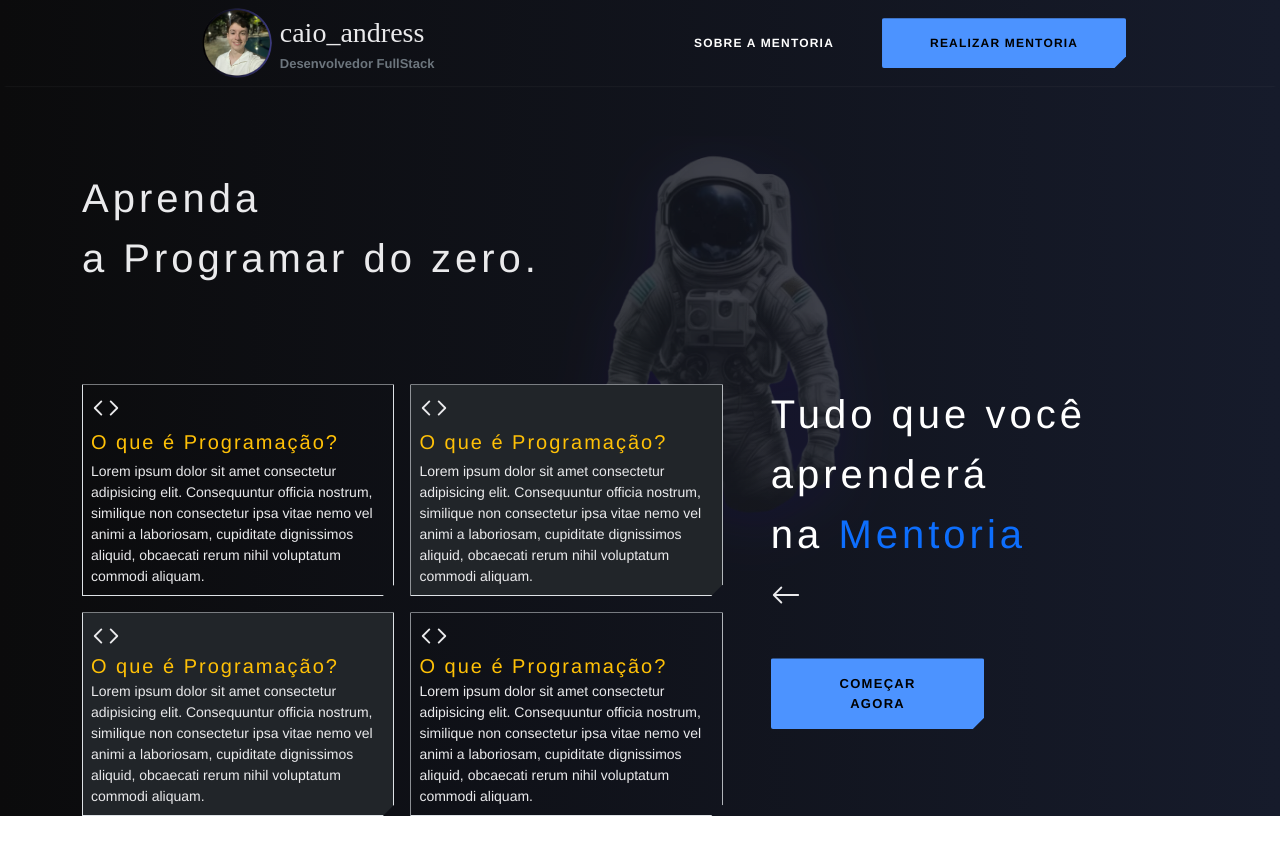
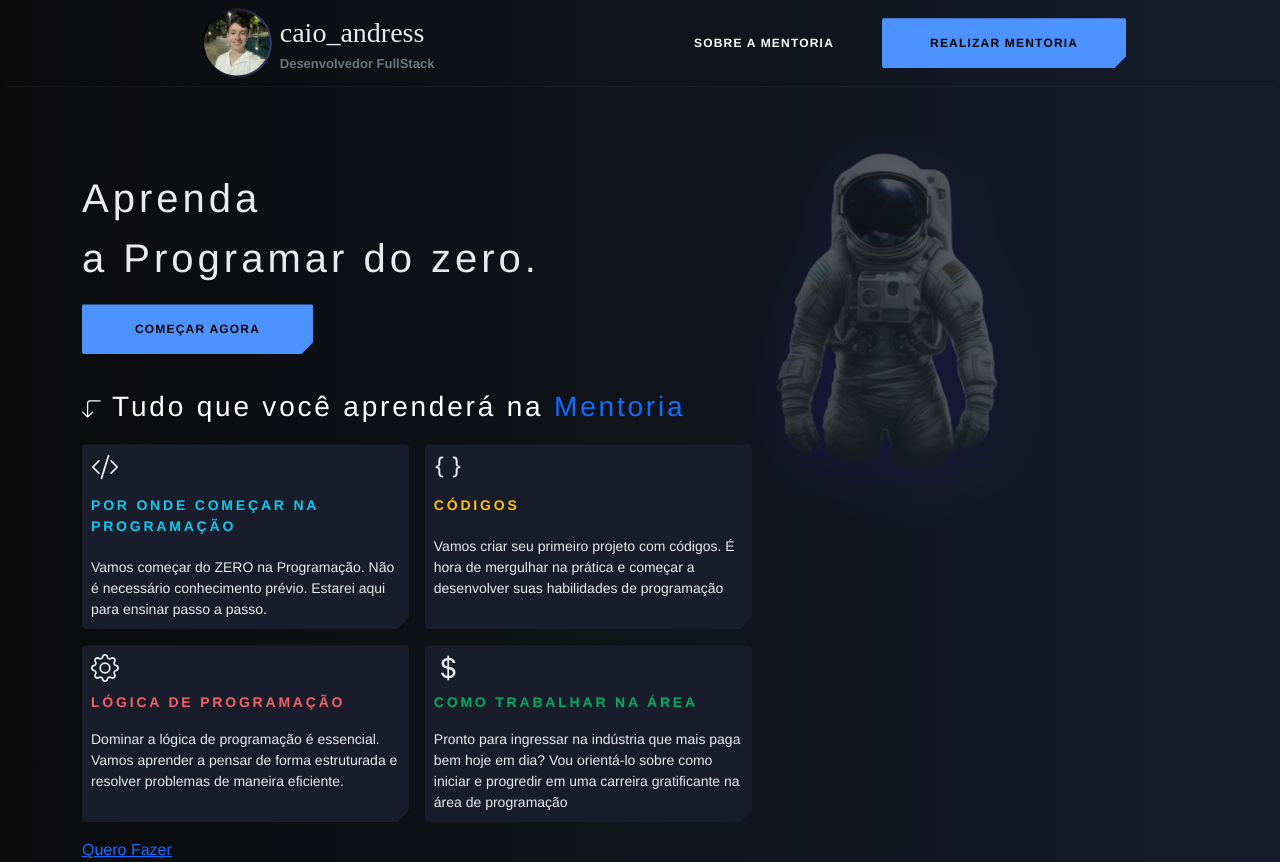
Before and after one commit to caio-andres/mentoring-landing-page, a React (Create React App) app: page / in a window 1280 px wide. Before the commit the page ends 816 px from the top, so only its background shows below. Built offline with nearby package versions, Linux system fonts and the light colour scheme; a web font is replaced by a local one.

Commit message:
feat(main): First topic created, layout changed.

```diff
--- a/src/index.css
+++ b/src/index.css
@@ -8,7 +8,7 @@ main {
   position: relative;
   width: 100%;
   height: 100%;
-  perspective: 1000px; /* Adjust the perspective value as needed */
+  perspective: 1000px;
   overflow: hidden;
 }
 
@@ -16,18 +16,18 @@ main::before {
   content: "";
   position: absolute;
   z-index: -1;
-  opacity: 0.2;
+  opacity: 0.3;
   background-repeat: no-repeat;
   filter: drop-shadow(0px 13px 25px rgba(10, 10, 195, 0.6));
   /* Animation */
   transition: transform 0s;
   transform: rotateY(0deg) rotateX(0deg) scale(0.88);
   transform-style: preserve-3d;
-  left: 0;
+  left: 400px;
   right: 0;
   bottom: 0;
   top: -50px;
-  background-size: 35%;
+  background-size: 45%;
   background-position: 60% 0%;
   animation: moveAround 60s infinite linear, shadowColor 60s infinite linear;
   background-image: url(../public/media/img/background/guy.webp);
@@ -90,7 +90,15 @@ main::before {
     calc(100% - 12px) 100%,
     0 100%
   );
+  background-color: #191d2b;
+  border: solid 1px #191d2b;
+  transition: 0.2s;
 }
+
+.box-format:hover {
+  border: solid 1px #61667c;
+}
+
 
 .link-close-btn:hover {
   background-color: #707070;
@@ -125,6 +133,10 @@ main::before {
   letter-spacing: 0.1em;
 }
 
+.letter-spacing-plus {
+  letter-spacing: 0.2em;
+}
+
 /* TYPE WRITER */
 
 .typewriter {
--- a/src/pages/Mentoring/index.jsx
+++ b/src/pages/Mentoring/index.jsx
@@ -12,130 +12,164 @@ function Mentoria() {
                 a <span className="typewriter">Programar do zero.</span>
               </span>
             </div>
+            <a
+              className="link-btn p-4 px-5 py-3 text-center fw-bold letter-spacing w-50"
+              href=""
+              style={{ fontSize: "12px" }}
+            >
+              COMEÇAR AGORA
+            </a>
           </div>
         </div>
 
         <div className="container gap-5">
           <div
-            className="d-flex flex-column gap-3"
-            style={{ width: "60%", zIndex: 1 }}
+            className="d-flex flex-column"
+            style={{ width: "60%", zIndex: 1, borderRadius: "2px" }}
           >
-            <div className="d-flex gap-3">
-              <div className="box-format d-flex flex-column p-2 border gap-1">
+            <p className="letter-spacing fs-3" style={{ color: "#FFF" }}>
               <svg
                 xmlns="http://www.w3.org/2000/svg"
-                  width="30"
-                  height="30"
+                width="20"
+                height="20"
                 fill="currentColor"
-                  class="bi bi-code"
+                class="bi bi-arrow-90deg-down"
                 viewBox="0 0 16 16"
               >
-                  <path d="M5.854 4.854a.5.5 0 1 0-.708-.708l-3.5 3.5a.5.5 0 0 0 0 .708l3.5 3.5a.5.5 0 0 0 .708-.708L2.707 8zm4.292 0a.5.5 0 0 1 .708-.708l3.5 3.5a.5.5 0 0 1 0 .708l-3.5 3.5a.5.5 0 0 1-.708-.708L13.293 8z" />
+                <path
+                  fill-rule="evenodd"
+                  d="M4.854 14.854a.5.5 0 0 1-.708 0l-4-4a.5.5 0 0 1 .708-.708L4 13.293V3.5A2.5 2.5 0 0 1 6.5 1h8a.5.5 0 0 1 0 1h-8A1.5 1.5 0 0 0 5 3.5v9.793l3.146-3.147a.5.5 0 0 1 .708.708z"
+                />
+              </svg>{" "}
+              Tudo que você aprenderá na
+              <span className="text-primary"> Mentoria</span>
+            </p>
+            <div className="d-flex gap-3 flex-column">
+              <div className="d-flex gap-3">
+                <div
+                  className=" box-format d-flex flex-column p-2 gap-1 w-50"
+                  style={{ borderRadius: "4px" }}
+                >
+                  <svg
+                    xmlns="http://www.w3.org/2000/svg"
+                    width="28"
+                    height="28"
+                    fill="currentColor"
+                    class="bi bi-code-slash"
+                    viewBox="0 0 16 16"
+                  >
+                    <path d="M10.478 1.647a.5.5 0 1 0-.956-.294l-4 13a.5.5 0 0 0 .956.294zM4.854 4.146a.5.5 0 0 1 0 .708L1.707 8l3.147 3.146a.5.5 0 0 1-.708.708l-3.5-3.5a.5.5 0 0 1 0-.708l3.5-3.5a.5.5 0 0 1 .708 0m6.292 0a.5.5 0 0 0 0 .708L14.293 8l-3.147 3.146a.5.5 0 0 0 .708.708l3.5-3.5a.5.5 0 0 0 0-.708l-3.5-3.5a.5.5 0 0 0-.708 0" />
                   </svg>
-                <span className="fs-5 text-warning letter-spacing">
-                  O que é Programação?
-                </span>
+                  <p
+                    className="letter-spacing-plus fw-bold text-uppercase text-info"
+                    style={{ fontSize: "14px", marginTop: "10px" }}
+                  >
+                    Por onde começar na Programação
+                  </p>
                   <span style={{ fontSize: "14px" }}>
-                  Lorem ipsum dolor sit amet consectetur adipisicing elit.
-                  Consequuntur officia nostrum, similique non consectetur ipsa
-                  vitae nemo vel animi a laboriosam, cupiditate dignissimos
-                  aliquid, obcaecati rerum nihil voluptatum commodi aliquam.
+                    Vamos começar do ZERO na Programação. Não é necessário
+                    conhecimento prévio. Estarei aqui para ensinar passo a
+                    passo.
                   </span>
                 </div>
-              <div className="box-format d-flex flex-column p-2 bg-dark border gap-1">
+                <div
+                  className=" box-format d-flex flex-column p-2 gap-1 w-50"
+                  style={{
+                    borderRadius: "4px",
+                  }}
+                >
                   <svg
                     xmlns="http://www.w3.org/2000/svg"
-                  width="30"
-                  height="30"
+                    width="28"
+                    height="28"
                     fill="currentColor"
-                  class="bi bi-code"
+                    class="bi bi-braces"
                     viewBox="0 0 16 16"
                   >
-                  <path d="M5.854 4.854a.5.5 0 1 0-.708-.708l-3.5 3.5a.5.5 0 0 0 0 .708l3.5 3.5a.5.5 0 0 0 .708-.708L2.707 8zm4.292 0a.5.5 0 0 1 .708-.708l3.5 3.5a.5.5 0 0 1 0 .708l-3.5 3.5a.5.5 0 0 1-.708-.708L13.293 8z" />
+                    <path d="M2.114 8.063V7.9c1.005-.102 1.497-.615 1.497-1.6V4.503c0-1.094.39-1.538 1.354-1.538h.273V2h-.376C3.25 2 2.49 2.759 2.49 4.352v1.524c0 1.094-.376 1.456-1.49 1.456v1.299c1.114 0 1.49.362 1.49 1.456v1.524c0 1.593.759 2.352 2.372 2.352h.376v-.964h-.273c-.964 0-1.354-.444-1.354-1.538V9.663c0-.984-.492-1.497-1.497-1.6M13.886 7.9v.163c-1.005.103-1.497.616-1.497 1.6v1.798c0 1.094-.39 1.538-1.354 1.538h-.273v.964h.376c1.613 0 2.372-.759 2.372-2.352v-1.524c0-1.094.376-1.456 1.49-1.456V7.332c-1.114 0-1.49-.362-1.49-1.456V4.352C13.51 2.759 12.75 2 11.138 2h-.376v.964h.273c.964 0 1.354.444 1.354 1.538V6.3c0 .984.492 1.497 1.497 1.6" />
                   </svg>
-                <span className="fs-5 text-warning letter-spacing">
-                  O que é Programação?
-                </span>
+                  <p
+                    className="letter-spacing-plus fw-bold text-uppercase text-warning"
+                    style={{ fontSize: "14px", marginTop: "10px" }}
+                  >
+                    Códigos
+                  </p>
                   <span style={{ fontSize: "14px" }}>
-                  Lorem ipsum dolor sit amet consectetur adipisicing elit.
-                  Consequuntur officia nostrum, similique non consectetur ipsa
-                  vitae nemo vel animi a laboriosam, cupiditate dignissimos
-                  aliquid, obcaecati rerum nihil voluptatum commodi aliquam.
+                    Vamos criar seu primeiro projeto com códigos. É hora de
+                    mergulhar na prática e começar a desenvolver suas
+                    habilidades de programação
                   </span>
                 </div>
               </div>
               <div className="d-flex gap-3">
-              <div className="box-format d-flex flex-column p-2 border bg-dark">
+                <div
+                  className="box-format d-flex flex-column p-2 w-50"
+                  style={{
+                    borderRadius: "4px",
+                  }}
+                >
                   <svg
                     xmlns="http://www.w3.org/2000/svg"
-                  width="30"
-                  height="30"
+                    width="28"
+                    height="28"
                     fill="currentColor"
-                  class="bi bi-code"
+                    class="bi bi-gear"
                     viewBox="0 0 16 16"
                   >
-                  <path d="M5.854 4.854a.5.5 0 1 0-.708-.708l-3.5 3.5a.5.5 0 0 0 0 .708l3.5 3.5a.5.5 0 0 0 .708-.708L2.707 8zm4.292 0a.5.5 0 0 1 .708-.708l3.5 3.5a.5.5 0 0 1 0 .708l-3.5 3.5a.5.5 0 0 1-.708-.708L13.293 8z" />
+                    <path d="M8 4.754a3.246 3.246 0 1 0 0 6.492 3.246 3.246 0 0 0 0-6.492M5.754 8a2.246 2.246 0 1 1 4.492 0 2.246 2.246 0 0 1-4.492 0" />
+                    <path d="M9.796 1.343c-.527-1.79-3.065-1.79-3.592 0l-.094.319a.873.873 0 0 1-1.255.52l-.292-.16c-1.64-.892-3.433.902-2.54 2.541l.159.292a.873.873 0 0 1-.52 1.255l-.319.094c-1.79.527-1.79 3.065 0 3.592l.319.094a.873.873 0 0 1 .52 1.255l-.16.292c-.892 1.64.901 3.434 2.541 2.54l.292-.159a.873.873 0 0 1 1.255.52l.094.319c.527 1.79 3.065 1.79 3.592 0l.094-.319a.873.873 0 0 1 1.255-.52l.292.16c1.64.893 3.434-.902 2.54-2.541l-.159-.292a.873.873 0 0 1 .52-1.255l.319-.094c1.79-.527 1.79-3.065 0-3.592l-.319-.094a.873.873 0 0 1-.52-1.255l.16-.292c.893-1.64-.902-3.433-2.541-2.54l-.292.159a.873.873 0 0 1-1.255-.52zm-2.633.283c.246-.835 1.428-.835 1.674 0l.094.319a1.873 1.873 0 0 0 2.693 1.115l.291-.16c.764-.415 1.6.42 1.184 1.185l-.159.292a1.873 1.873 0 0 0 1.116 2.692l.318.094c.835.246.835 1.428 0 1.674l-.319.094a1.873 1.873 0 0 0-1.115 2.693l.16.291c.415.764-.42 1.6-1.185 1.184l-.291-.159a1.873 1.873 0 0 0-2.693 1.116l-.094.318c-.246.835-1.428.835-1.674 0l-.094-.319a1.873 1.873 0 0 0-2.692-1.115l-.292.16c-.764.415-1.6-.42-1.184-1.185l.159-.291A1.873 1.873 0 0 0 1.945 8.93l-.319-.094c-.835-.246-.835-1.428 0-1.674l.319-.094A1.873 1.873 0 0 0 3.06 4.377l-.16-.292c-.415-.764.42-1.6 1.185-1.184l.292.159a1.873 1.873 0 0 0 2.692-1.115z" />
                   </svg>
-                <span className="fs-5 text-warning letter-spacing">
-                  O que é Programação?
-                </span>
+                  <p
+                    className="letter-spacing-plus fw-bold text-uppercase"
+                    style={{
+                      color: "#F16165",
+                      fontSize: "14px",
+                      marginTop: "10px",
+                    }}
+                  >
+                    Lógica de Programação
+                  </p>
                   <span style={{ fontSize: "14px" }}>
-                  Lorem ipsum dolor sit amet consectetur adipisicing elit.
-                  Consequuntur officia nostrum, similique non consectetur ipsa
-                  vitae nemo vel animi a laboriosam, cupiditate dignissimos
-                  aliquid, obcaecati rerum nihil voluptatum commodi aliquam.
+                    Dominar a lógica de programação é essencial. Vamos aprender
+                    a pensar de forma estruturada e resolver problemas de
+                    maneira eficiente.
                   </span>
                 </div>
-              <div className="box-format d-flex flex-column p-2 border">
+                <div
+                  className=" box-format d-flex flex-column p-2 w-50"
+                  style={{ borderRadius: "4px" }}
+                >
                   <svg
                     xmlns="http://www.w3.org/2000/svg"
-                  width="30"
-                  height="30"
+                    width="28"
+                    height="28"
                     fill="currentColor"
-                  class="bi bi-code"
+                    class="bi bi-currency-dollar"
                     viewBox="0 0 16 16"
                   >
-                  <path d="M5.854 4.854a.5.5 0 1 0-.708-.708l-3.5 3.5a.5.5 0 0 0 0 .708l3.5 3.5a.5.5 0 0 0 .708-.708L2.707 8zm4.292 0a.5.5 0 0 1 .708-.708l3.5 3.5a.5.5 0 0 1 0 .708l-3.5 3.5a.5.5 0 0 1-.708-.708L13.293 8z" />
+                    <path d="M4 10.781c.148 1.667 1.513 2.85 3.591 3.003V15h1.043v-1.216c2.27-.179 3.678-1.438 3.678-3.3 0-1.59-.947-2.51-2.956-3.028l-.722-.187V3.467c1.122.11 1.879.714 2.07 1.616h1.47c-.166-1.6-1.54-2.748-3.54-2.875V1H7.591v1.233c-1.939.23-3.27 1.472-3.27 3.156 0 1.454.966 2.483 2.661 2.917l.61.162v4.031c-1.149-.17-1.94-.8-2.131-1.718zm3.391-3.836c-1.043-.263-1.6-.825-1.6-1.616 0-.944.704-1.641 1.8-1.828v3.495l-.2-.05zm1.591 1.872c1.287.323 1.852.859 1.852 1.769 0 1.097-.826 1.828-2.2 1.939V8.73z" />
                   </svg>
-                <span className="fs-5 text-warning letter-spacing">
-                  O que é Programação?
-                </span>
+                  <p
+                    className="letter-spacing-plus fw-bold text-uppercase"
+                    style={{
+                      color: "#00AC61",
+                      fontSize: "14px",
+                      marginTop: "10px",
+                    }}
+                  >
+                    Como trabalhar na área
+                  </p>
                   <span style={{ fontSize: "14px" }}>
-                  Lorem ipsum dolor sit amet consectetur adipisicing elit.
-                  Consequuntur officia nostrum, similique non consectetur ipsa
-                  vitae nemo vel animi a laboriosam, cupiditate dignissimos
-                  aliquid, obcaecati rerum nihil voluptatum commodi aliquam.
+                    Pronto para ingressar na indústria que mais paga bem hoje em
+                    dia? Vou orientá-lo sobre como iniciar e progredir em uma
+                    carreira gratificante na área de programação
                   </span>
                 </div>
               </div>
+              <a className="" href="">
+                Quero Fazer
+              </a>
             </div>
-          <div className="d-flex flex-column gap-5" style={{ width: "40%" }}>
-            <div>
-              <p className="letter-spacing fs-1" style={{ color: "#FFF" }}>
-                Tudo que você aprenderá <br />
-                na <span className="text-primary">Mentoria</span>
-              </p>
-              <svg
-                xmlns="http://www.w3.org/2000/svg"
-                width="30"
-                height="30"
-                fill="currentColor"
-                className="bi bi-arrow-left"
-                viewBox="0 0 16 16"
-              >
-                <path
-                  fill-rule="evenodd"
-                  d="M15 8a.5.5 0 0 0-.5-.5H2.707l3.147-3.146a.5.5 0 1 0-.708-.708l-4 4a.5.5 0 0 0 0 .708l4 4a.5.5 0 0 0 .708-.708L2.707 8.5H14.5A.5.5 0 0 0 15 8"
-                />
-              </svg>
-            </div>
-            <a
-              className="link-btn p-4 px-5 py-3 text-center fw-bold letter-spacing w-50"
-              href=""
-              style={{ fontSize: "13px" }}
-            >
-              COMEÇAR AGORA
-            </a>
           </div>
         </div>
       </main>
--- a/src/pages/Mentoring/mentoring.css
+++ b/src/pages/Mentoring/mentoring.css
@@ -1,5 +1,5 @@
 .container {
   display: flex;
   justify-content: space-between;
-  margin-top: 6rem;
+  margin-top: 2rem;
 }
```
Lines whose indentation alone changed are shown as unchanged.
